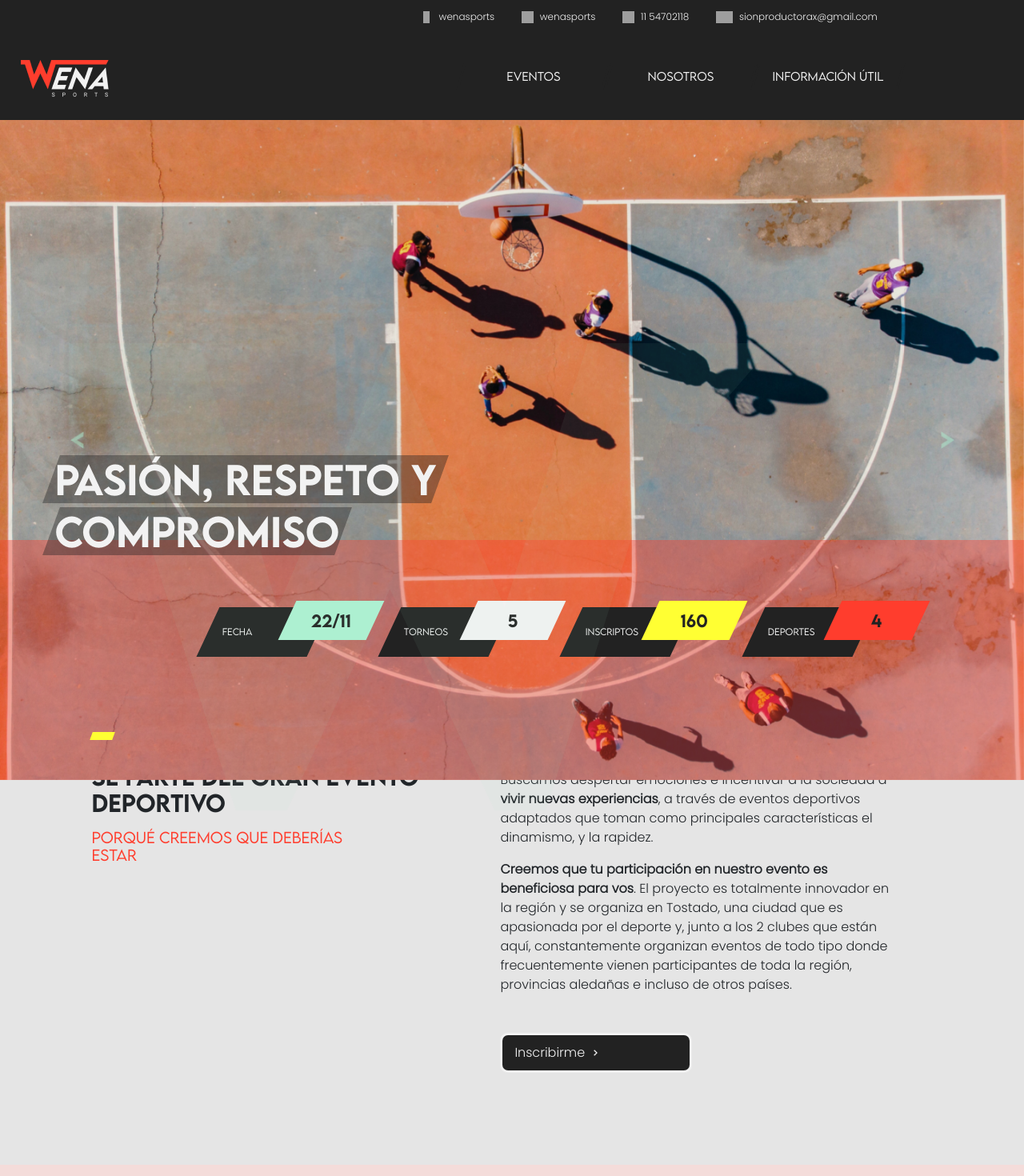
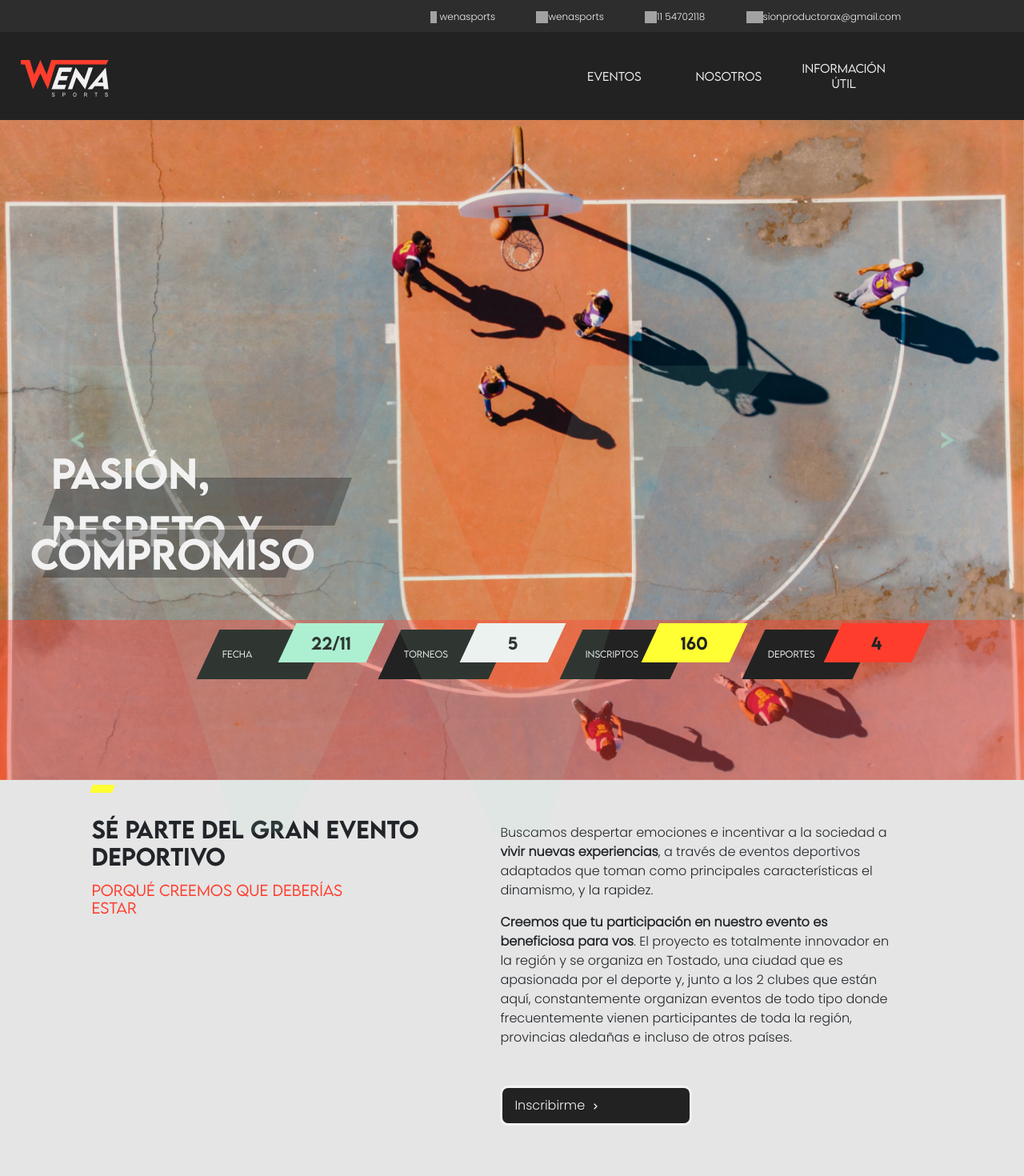
Before and after one commit to matiasjgelpi/Wena_Sports, a React (Create React App) app: page / in a window 1280 px wide. Shown: the top 1470 px of the page at 80% size. Built offline with nearby package versions, Linux system fonts and the light colour scheme; grey boxes are pictures that could not be loaded.

Commit message:
cambios estilos generales

```diff
--- a/src/App.css
+++ b/src/App.css
@@ -440,7 +440,7 @@
     left: 80px;
     top: 79px; }
   #navbar .brand {
-    margin-right: 29%;
+    margin-right: 40%;
     display: flex;
     align-items: center; }
   #navbar a {
@@ -483,29 +483,26 @@
   background-color: #222222;
   font-family: poppins-light;
   height: 40px;
-  padding-left: 40%;
+  padding-left: 45%;
   padding-top: 4px;
-  padding-right: 13%;
-  width: 100%; }
+  padding-right: 15%;
+  width: 100%;
+  opacity: 95%; }
   #contact-bar #facebook {
     width: 8.5px;
     height: 15px;
-    margin-right: 8px;
     background-image: url(./components/contactbar/facebook.png); }
   #contact-bar #instagram {
     width: 14.93px;
     height: 14.93px;
-    margin-right: 8px;
     background-image: url(./components/contactbar/instagram.png); }
   #contact-bar #whatsapp {
     width: 15px;
     height: 15.07px;
-    margin-right: 8px;
     background-image: url(./components/contactbar/whatsapp.png); }
   #contact-bar #gmail {
     width: 21px;
     height: 15px;
-    margin-right: 8px;
     background-image: url(./components/contactbar/gmail.png); }
   #contact-bar a {
     color: #f2f2f2;
@@ -516,9 +513,10 @@
     text-align: center;
     text-decoration: none; }
 
-@media only screen and (max-width: 1244px) {
+@media only screen and (max-width: 1400px) {
   #contact-bar {
-    padding-left: 30%; } }
+    padding-left: 40%;
+    padding-right: 10%; } }
 
 @media only screen and (max-width: 1199px) {
   #contact-bar {
@@ -606,7 +604,7 @@
   position: relative;
   margin-left: 18%;
   margin-right: 11%;
-  margin-top: 100px;
+  margin-top: 10%;
   bottom: 310px;
   display: flex;
   justify-content: space-between; }
@@ -654,9 +652,9 @@
       align-items: center;
       opacity: 1; }
   #container-subtitulo #pasion {
-    width: 40%; }
+    width: 30%; }
   #container-subtitulo #compromiso {
-    width: 30%; }
+    width: 25%; }
 
 @media only screen and (max-width: 1200px) {
   #container-subtitulo .subtitulo p {
@@ -687,9 +685,9 @@
   position: absolute;
   width: 100%;
   margin-bottom: 0px;
-  margin-top: -300px;
+  margin-top: -200px;
   padding: 0;
-  height: 300px;
+  height: 200px;
   background-color: #ff3d2d;
   opacity: 0.4; }
 
@@ -700,7 +698,7 @@
 
 #container-w {
   position: relative;
-  opacity: 0.5; }
+  opacity: 0.8; }
 
 #w {
   width: 882px;
@@ -814,8 +812,8 @@
   padding: 0; }
 
 .home {
-  margin: 11% 0px 0px 0px;
-  padding: 0px 22% 115px 8%;
+  margin: 9% 0px 0px 0px;
+  padding: 5% 22% 115px 8%;
   background-color: #E5E5E5; }
   .home .rectangulo-amarillo {
     width: 28px;
@@ -1025,6 +1023,12 @@
   .titulo-responsive-nav {
     display: flex; } }
 
+@media only screen and (max-width: 1750px) {
+  #navbar {
+    padding: 0 15% 0 12%; }
+  .brand {
+    margin-right: 35%; } }
+
 @media only screen and (max-width: 1466px) {
   #navbar {
     padding: 0 12% 0 2%; } }
--- a/src/sass/_contactbar.scss
+++ b/src/sass/_contactbar.scss
@@ -2,10 +2,11 @@
     background-color: $colorPrincipalNegro;
     font-family: $font-textos;
     height: 40px;
-    padding-left: 40%;
+    padding-left: 45%;
     padding-top: 4px;
-    padding-right: 13%;
+    padding-right: 15%;
     width: 100%;
+    opacity: 95%;
 
 
 
@@ -13,14 +14,14 @@
     #facebook {
         width: 8.5px;
         height: 15px;
-        margin-right: 8px;
+        // margin-right: ;
         background-image: url(./components/contactbar/facebook.png);
     }
 
     #instagram {
         width: 14.93px;
         height: 14.93px;
-        margin-right: 8px;
+        // margin-right: 8px;
         background-image: url(./components/contactbar/instagram.png);
 
     }
@@ -28,7 +29,7 @@
     #whatsapp {
         width: 15px;
         height: 15.07px;
-        margin-right: 8px;
+        // margin-right: 8px;
         background-image: url(./components/contactbar/whatsapp.png);
 
     }
@@ -36,7 +37,7 @@
     #gmail {
             width: 21px;
             height: 15px;
-            margin-right: 8px;
+            // margin-right: 8px;
             background-image: url(./components/contactbar/gmail.png);
 
         }
@@ -54,9 +55,10 @@
     }
 }
 
-@media only screen and (max-width: 1244px) {
+@media only screen and (max-width: 1400px) {
     #contact-bar {
-        padding-left: 30%;
+        padding-left: 40%;
+        padding-right: 10%;
 
 
     }
--- a/src/sass/_home.scss
+++ b/src/sass/_home.scss
@@ -8,8 +8,8 @@
 
 
 .home {
-    margin: 11% 0px 0px 0px;
-    padding: 0px 22% 115px 8%;
+    margin: 9% 0px 0px 0px;
+    padding: 5% 22% 115px 8%;
     background-color: #E5E5E5;
 
     .rectangulo-amarillo {
--- a/src/sass/_logofondocarousel.scss
+++ b/src/sass/_logofondocarousel.scss
@@ -1,6 +1,6 @@
 #container-w {
     position: relative;
-    opacity: 0.5;
+    opacity: 0.8;
 }
 
 #w {
--- a/src/sass/_navbar.scss
+++ b/src/sass/_navbar.scss
@@ -19,7 +19,7 @@
   }
 
   .brand {
-    margin-right: 29%;
+    margin-right: 40%;
     display: flex;
     align-items: center;
   }
--- a/src/sass/_paralelogramosgroup.scss
+++ b/src/sass/_paralelogramosgroup.scss
@@ -2,7 +2,7 @@
   position: relative;
   margin-left: 18%;
   margin-right: 11%;
-  margin-top: 100px;
+  margin-top: 10%;
   bottom: 310px;
   display: flex;
   justify-content: space-between;
--- a/src/sass/_rectangulorojocarousel.scss
+++ b/src/sass/_rectangulorojocarousel.scss
@@ -7,9 +7,9 @@
     position: absolute;
     width: 100%;
     margin-bottom: 0px;
-    margin-top: -300px;
+    margin-top: -200px;
     padding: 0;
-    height: 300px;
+    height: 200px;
     background-color: $colorPrincipalRojo;
     opacity: 0.4;
 }
--- a/src/sass/_subtitulocarousel.scss
+++ b/src/sass/_subtitulocarousel.scss
@@ -29,11 +29,11 @@
     }
 
     #pasion {
-        width: 40%;
+        width: 30%;
     }
 
     #compromiso {
-        width: 30%;
+        width: 25%;
     }
 }
 
```
Also changed, not shown: src/sass/_navbarmediaqueries.scss (+16 -0 lines).
